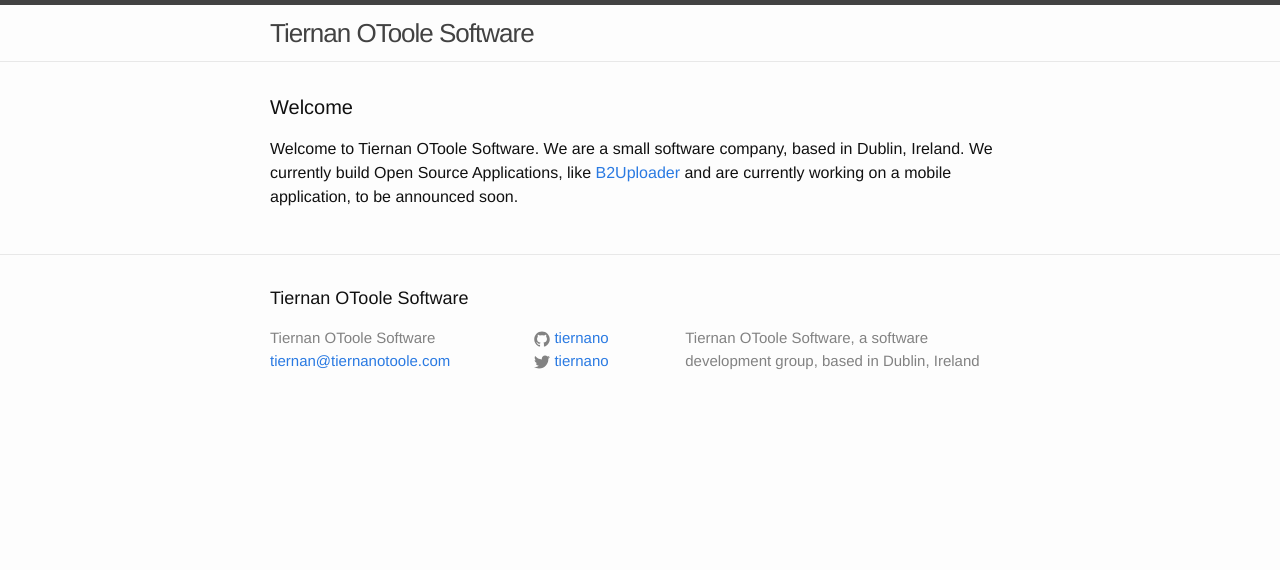
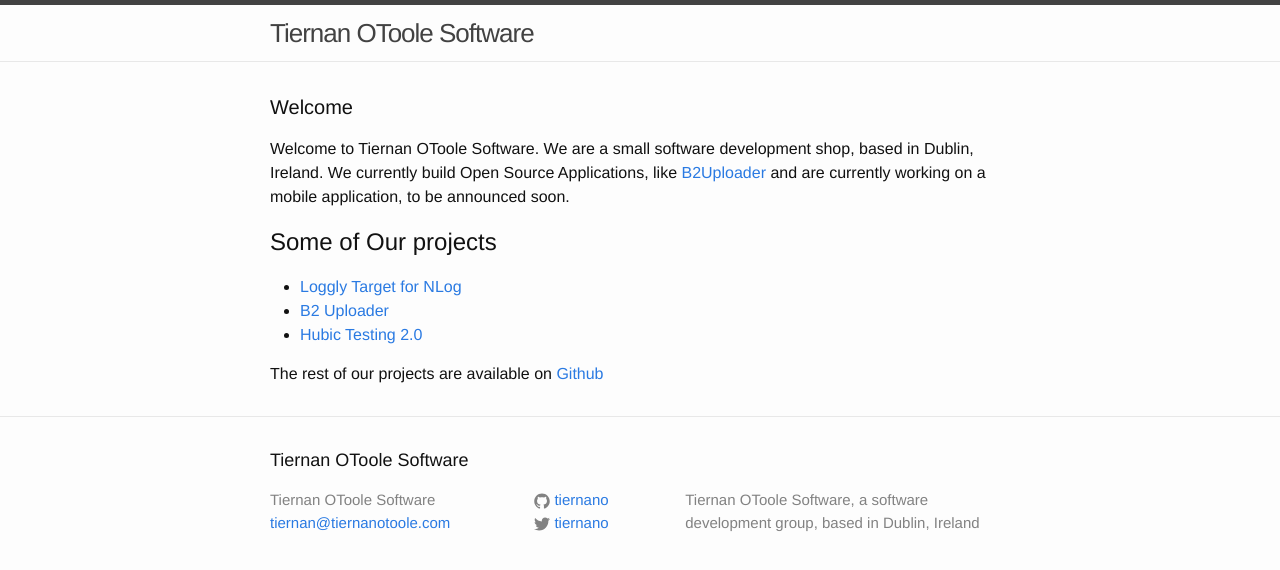
Before and after one commit to tiernano/www.tiernanotoole.com, a Jekyll site: the page built from index.html, in a window 1280 px wide. Shown: the top 570 px of the page. Built offline with Jekyll 4.4.1, drawn with Linux system fonts in a browser that asks for light colours.

Commit message:
tweaking homepage

```diff
--- a/index.html
+++ b/index.html
@@ -3,8 +3,16 @@
 ---
 
 <div class="home">
+    <h1 class="page-heading">Welcome</h1>
+    <p>Welcome to Tiernan OToole Software. We are a small software development shop, based in Dublin, Ireland. We currently build Open Source Applications, like <a href="https://github.com/tiernano/b2uploader">B2Uploader</a> and are currently working on
+        a mobile application, to be announced soon.</p>
 
-  <h1 class="page-heading">Welcome</h1>
+    <h2>Some of Our projects</h2>
+    <ul>
+        <li><a href="https://github.com/tiernano/LogglyNLoggerTarget">Loggly Target for NLog</a></li>
+        <li><a href="https://github.com/tiernano/b2uploader">B2 Uploader</a></li>
+        <li><a href="https://github.com/tiernano/HubicTesting2.0">Hubic Testing 2.0</a></li>
+    </ul>
 
-  <p>Welcome to Tiernan OToole Software. We are a small software company, based in Dublin, Ireland. We currently build Open Source Applications, like <a href="https://github.com/tiernano/b2uploader">B2Uploader</a> and are currently working on a mobile application, to be announced soon.
+    The rest of our projects are available on <a href="https://github.com/tiernano">Github</a>
 </div>
```
